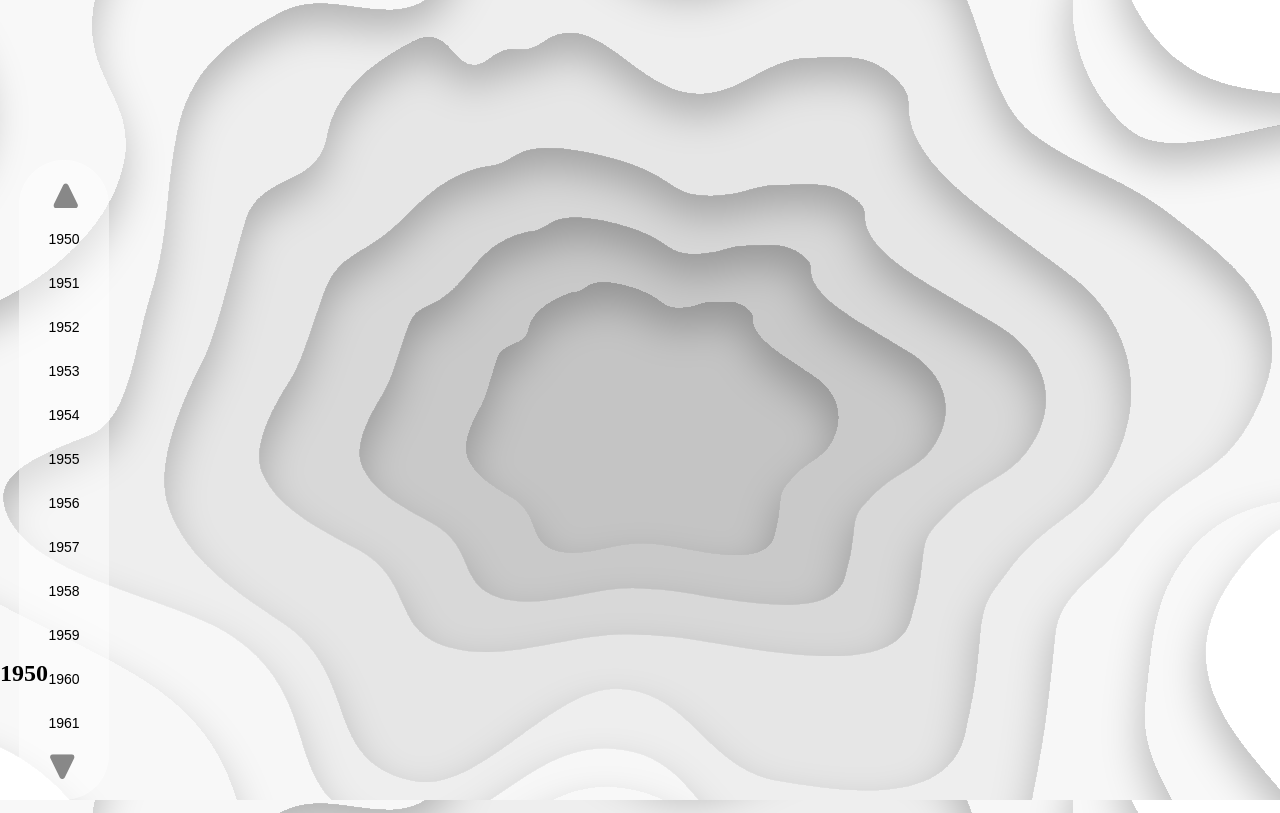
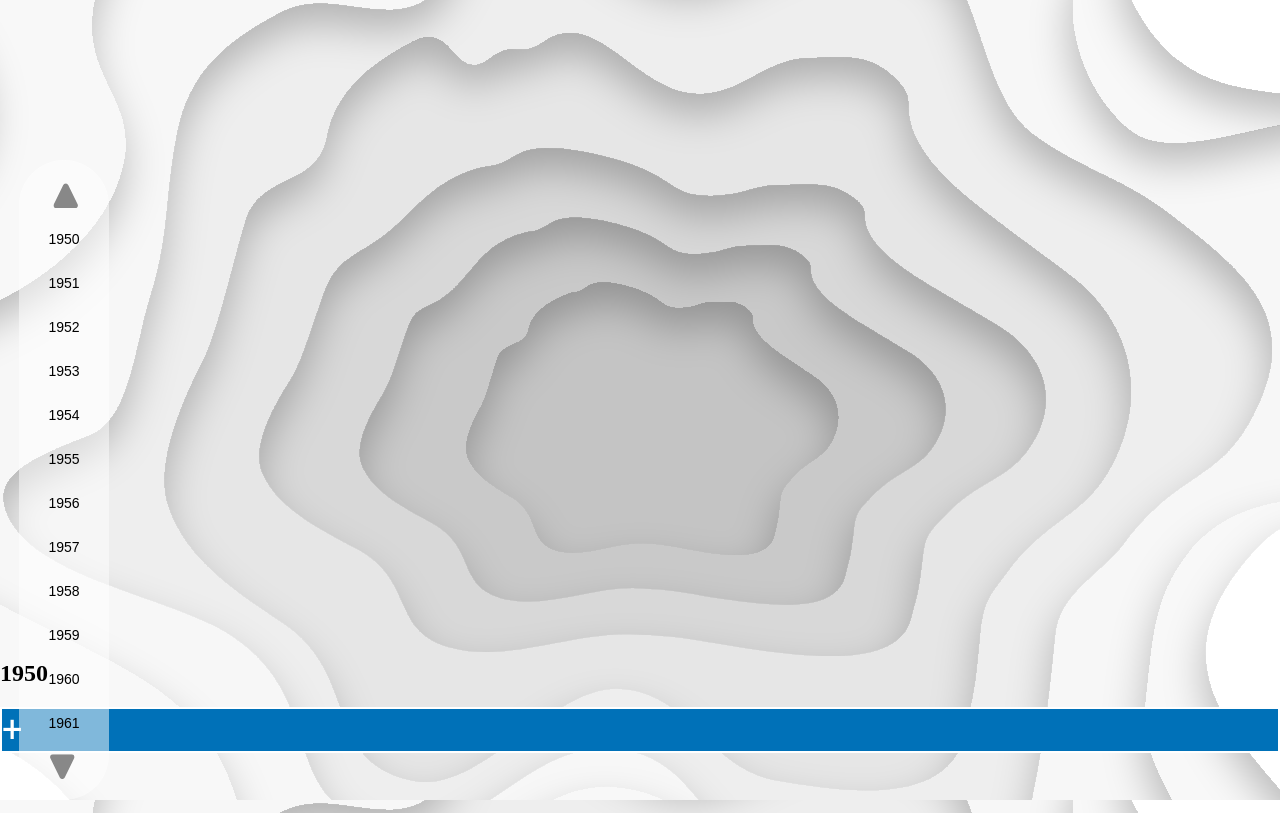
Before and after one commit to dgozen/GRPtimeline, a React (Create React App) app: page / in a window 1280 px wide. Built offline with nearby package versions, Linux system fonts and the light colour scheme.

Commit message:
created add button component

```diff
--- a/src/App.js
+++ b/src/App.js
@@ -1,6 +1,7 @@
 import React from 'react';
 import Style from './App.module.css'
 import RouterComponent from './component/pages/RouterComponent/RouterComponent';
+import AddButton from './component/Buttons/AddButton/AddButton';
 
 export default function App() {
 	// axios
@@ -11,6 +12,9 @@ export default function App() {
 	// 		console.log(category);
 	// 	});
 	return (
+		<div>
 		<RouterComponent />
+		<AddButton />
+		</div>
 	)
 };
--- /dev/null
+++ b/src/component/Buttons/AddButton/AddButton.js
@@ -0,0 +1,14 @@
+import React from 'react';
+import style from './AddButton.module.css';
+
+const AddButton = (props) => {
+    return (
+        <div className={style.buttonContainer}>
+            <a href={props.link} className={style.buttonStyle}>+
+		</a>
+        </div>
+    )
+
+}
+
+export default AddButton;
--- /dev/null
+++ b/src/component/Buttons/AddButton/AddButton.module.css
@@ -0,0 +1,23 @@
+.buttonContainer {
+
+}
+
+.buttonStyle {
+    background: #0071B8;
+    border: 2px solid #FFFFFF;
+    box-sizing: border-box;
+    font-family: Roboto;
+    font-style: normal;
+    font-weight: normal;
+    font-size: 36px;
+    line-height: 42px;
+    display: flex;
+    align-items: center;
+    text-align: center;
+
+    color: #FFFFFF;
+    left: 22.22%;
+    right: 22.22%;
+    top: 22.22%;
+    bottom: 22.22%;
+}
```
